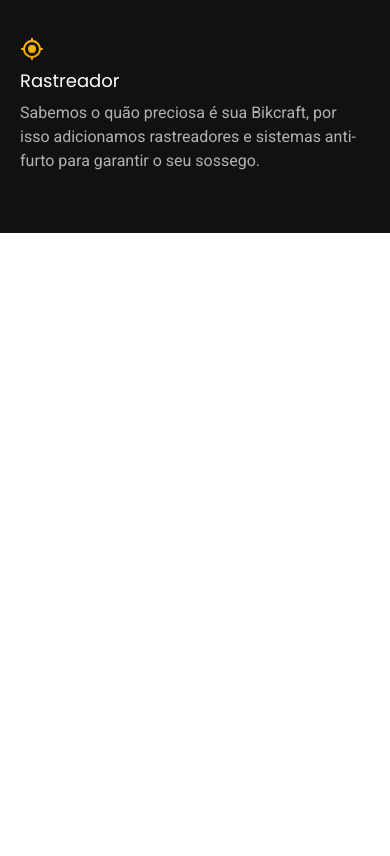
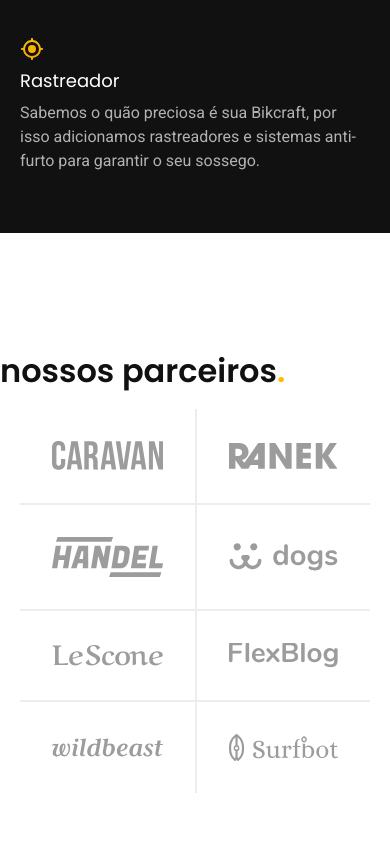
Before and after one commit to th-fonseca/bikcraft, a plain HTML site: page index.html in a window 390 px wide. Shown: the part 2081-2937 px from the top of the page. Before the commit the page ends 2914 px from the top, so only its background shows below. Drawn offline with Linux system fonts and the light colour scheme.

Commit message:
desenvolvimento parceiros e ajustes responsivos

```diff
--- /dev/null
+++ b/css/home/parceiros.css
@@ -0,0 +1,51 @@
+.parceiros {
+  padding-top: 60px;
+  padding-top: 120px;
+}
+.parceiros h2 {
+  margin-bottom: 60px;
+}
+
+.parceiros ul {
+  padding: 0 20px;
+  max-width: 1400px;
+  margin: 0 auto;
+  display: grid;
+  grid-template-columns: repeat(4, 1fr);
+}
+
+.parceiros li {
+  display: flex;
+  padding: 32px;
+  border-left: 2px solid var(--cor-2);
+}
+
+.parceiros img {
+  margin: auto;
+}
+
+.parceiros li:first-child,
+.parceiros li:nth-child(5) {
+  border-left: none;
+}
+.parceiros li:nth-child(n + 5) {
+  border-top: 2px solid var(--cor-2);
+}
+
+@media (max-width: 800px) {
+  .parceiros {
+    padding-bottom: 60px;
+  }
+  .parceiros h2 {
+    margin-bottom: 20px;
+  }
+  .parceiros ul {
+    grid-template-columns: repeat(2, 1fr);
+  }
+  .parceiros li:nth-child(n + 3) {
+    border-top: 2px solid var(--cor-2);
+  }
+  .parceiros li:nth-child(odd) {
+    border-left: none;
+  }
+}
--- a/css/style.css
+++ b/css/style.css
@@ -10,6 +10,7 @@
 /* homepage do site */
 @import "./home/introducao.css";
 @import "./home/tecnologia.css";
+@import "./home/parceiros.css";
 
 /* Lista de Bicicletas */
 @import "./bicicletas/bicicletas-lista.css";
--- a/index.html
+++ b/index.html
@@ -128,5 +128,19 @@
         </div>
       </div>
     </article>
+
+    <section class="parceiros" aria-label="Nossos Parceiros">
+      <h2 class="font-1-xxl">nossos parceiros<span class="cor-p1">.</span></h2>
+      <ul>
+        <li><img src="./img/parceiros/caravan.svg" alt="caravan" /></li>
+        <li><img src="./img/parceiros/ranek.svg" alt="ranekd" /></li>
+        <li><img src="./img/parceiros/handel.svg" alt="handel" /></li>
+        <li><img src="./img/parceiros/dogs.svg" alt="dogs" /></li>
+        <li><img src="./img/parceiros/lescone.svg" alt="lescone" /></li>
+        <li><img src="./img/parceiros/flexblog.svg" alt="flexblog" /></li>
+        <li><img src="./img/parceiros/wildbeast.svg" alt="wildbeast.svg" /></li>
+        <li><img src="./img/parceiros/surfbot.svg" alt="surfbot" /></li>
+      </ul>
+    </section>
   </body>
 </html>
```
